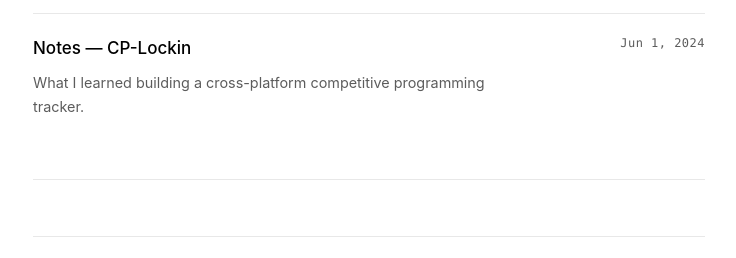
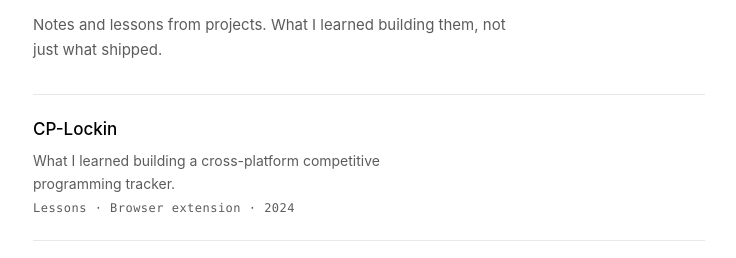
Before and after one commit to J0na555/v3, an Astro site: page /writing in a window 1280 px wide. Shown: the part 201-459 px from the top of the page, without its empty margins (271-1007 px from the left). Built offline with nearby package versions, Linux system fonts and the light colour scheme; Astro itself is replaced by a stand-in of ours; a web font is replaced by a local one.

Commit message:
add writing page

```diff
--- a/src/components/writing/WritingList.astro
+++ b/src/components/writing/WritingList.astro
@@ -8,59 +8,25 @@
 const { posts } = Astro.props;
 ---
 
+{
+	posts.length === 0 ? (
+		<p class="empty-notes">No notes published yet.</p>
+	) : (
 		<ul class="writing-list">
 			{
-		posts.map((post) => (
+				posts.map((post) => {
+					const displayTitle = post.data.title.replace(/^Notes — /, '');
+					return (
 						<li>
-				<a href={`/writing/${post.id}/`}>
-					<span class="entry">
-						<span class="title">{post.data.title}</span>
-						{post.data.dek && <span class="dek">{post.data.dek}</span>}
-					</span>
-					<time datetime={post.data.date.toISOString()}>
-						{post.data.date.toLocaleDateString('en-US', {
-							year: 'numeric',
-							month: 'short',
-							day: 'numeric',
-						})}
-					</time>
+							<a href={`/writing/${post.id}/`} class="note-link">
+								<h2>{displayTitle}</h2>
+								{post.data.dek && <p>{post.data.dek}</p>}
+								{post.data.meta && <span class="meta">{post.data.meta}</span>}
 							</a>
 						</li>
-		))
+					);
+				})
 			}
 		</ul>
-
-<style>
-	.writing-list {
-		list-style: none;
-		margin: 0;
-		padding: 0;
+	)
 }
-
-	.writing-list li + li {
-		margin-top: 1rem;
-	}
-
-	.writing-list a {
-		display: flex;
-		justify-content: space-between;
-		align-items: flex-start;
-		gap: 1rem;
-		text-decoration: none;
-	}
-
-	.entry {
-		display: flex;
-		flex-direction: column;
-		gap: 0.25rem;
-	}
-
-	.dek {
-		color: var(--muted);
-		font-size: 0.9rem;
-	}
-
-	.writing-list time {
-		color: var(--muted);
-	}
-</style>
--- a/src/pages/writing/index.astro
+++ b/src/pages/writing/index.astro
@@ -10,5 +10,8 @@
 
 <PageLayout title="Writing — Jonas">
 	<h1>Writing</h1>
+	<p class="intro">
+		Notes and lessons from projects. What I learned building them, not just what shipped.
+	</p>
 	<WritingList posts={posts} />
 </PageLayout>
--- a/src/styles/prose.css
+++ b/src/styles/prose.css
@@ -404,15 +404,7 @@
 	text-decoration: none;
 }
 
-.writing-list a {
-	display: flex;
-	justify-content: space-between;
-	align-items: baseline;
-	gap: 1rem;
-}
-
-.note-link h2,
-.writing-list .title {
+.note-link h2 {
 	font-size: 1.0625rem;
 	font-weight: 500;
 	margin-bottom: 0.35rem;
@@ -424,8 +416,7 @@
 	max-width: 52ch;
 }
 
-.note-link .meta,
-.writing-list time {
+.note-link .meta {
 	font-family: ui-monospace, Menlo, monospace;
 	font-size: 12px;
 	color: var(--muted);
@@ -433,17 +424,13 @@
 	letter-spacing: 0.04em;
 }
 
-.writing-list time {
-	margin-top: 0;
-	flex-shrink: 0;
-}
-
 .note-article,
 .writing-article {
 	display: block;
 }
 
-.note-article .back-note {
+.note-article .back-note,
+.writing-article .back-note {
 	font-size: 14px;
 	color: var(--muted);
 	display: inline-block;
@@ -468,14 +455,6 @@
 	margin: 2rem 0 0.75rem;
 }
 
-.writing-article header time {
-	font-family: ui-monospace, Menlo, monospace;
-	font-size: 12px;
-	color: var(--muted);
-	display: block;
-	margin-bottom: 0.5rem;
-}
-
 .empty-notes {
 	color: var(--muted);
 	font-size: 14px;
```
Also changed, not shown: src/components/writing/WritingArticle.astro (+9 -23 lines). Lines whose indentation alone changed are shown as unchanged.
